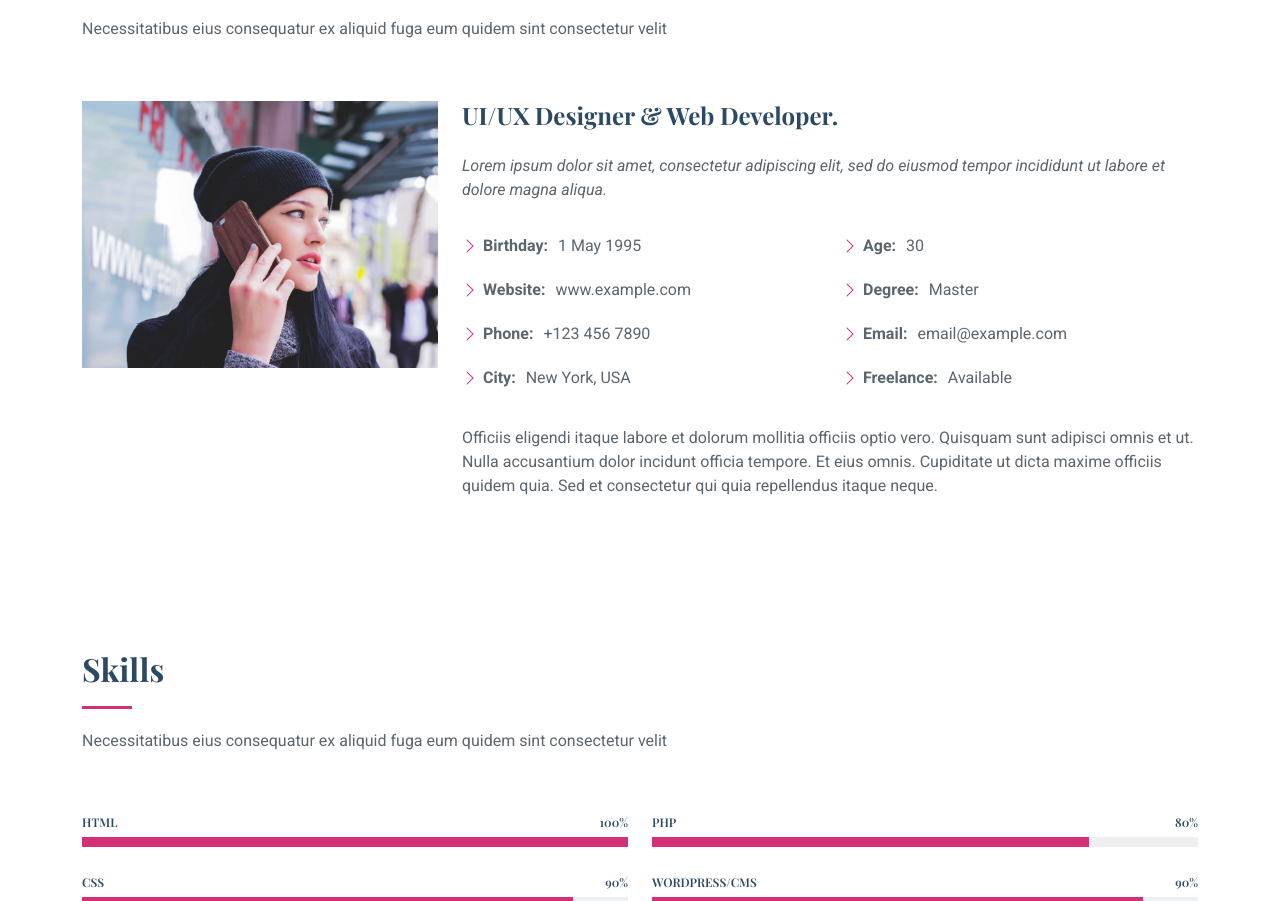
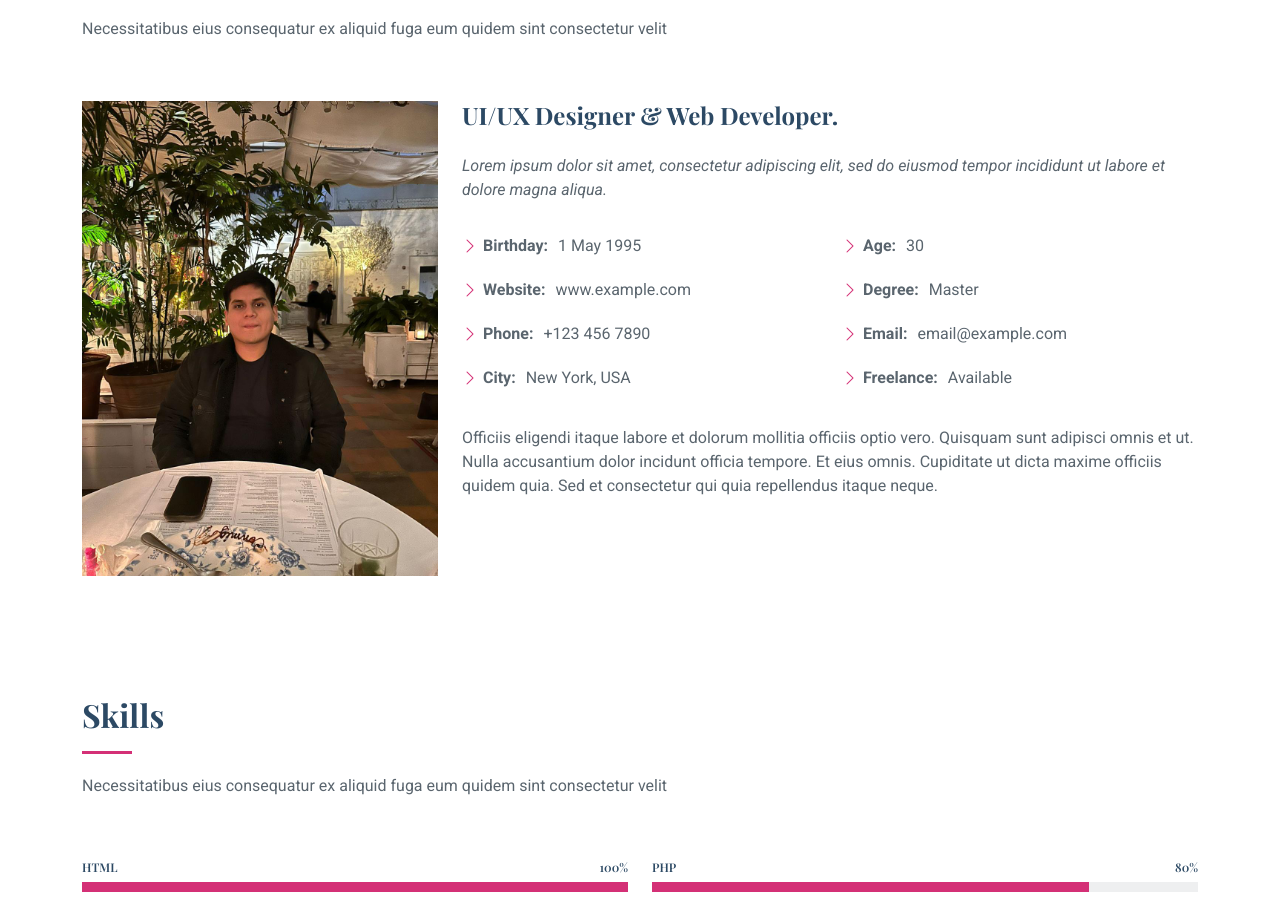
Before and after one commit to Sergio291100/mypage, a plain HTML site: page index.html in a window 1280 px wide. Shown: the part 931-1832 px from the top of the page. Drawn offline with nearby package versions, Linux system fonts and the light colour scheme; a web font is replaced by a local one.

Commit message:
Update index.html

```diff
--- a/index.html
+++ b/index.html
@@ -9,8 +9,8 @@
   <meta name="keywords" content="">
 
   <!-- Favicons -->
-  <link href="assets/img/favicon.png" rel="icon">
-  <link href="assets/img/apple-touch-icon.png" rel="apple-touch-icon">
+  <link href="assets/img/new/letra.jpg" rel="icon">
+  <link href="assets/img/new/letra.jpg" rel="apple-touch-icon">
 
   <!-- Fonts -->
   <link href="https://fonts.googleapis.com" rel="preconnect">
@@ -105,7 +105,7 @@
 
         <div class="row gy-4 justify-content-center">
           <div class="col-lg-4">
-            <img src="assets/img/profile-img.jpg" class="img-fluid" alt="">
+            <img src="assets/img/new/profile.jpg" class="img-fluid" alt="">
           </div>
           <div class="col-lg-8 content">
             <h2>UI/UX Designer &amp; Web Developer.</h2>
```
